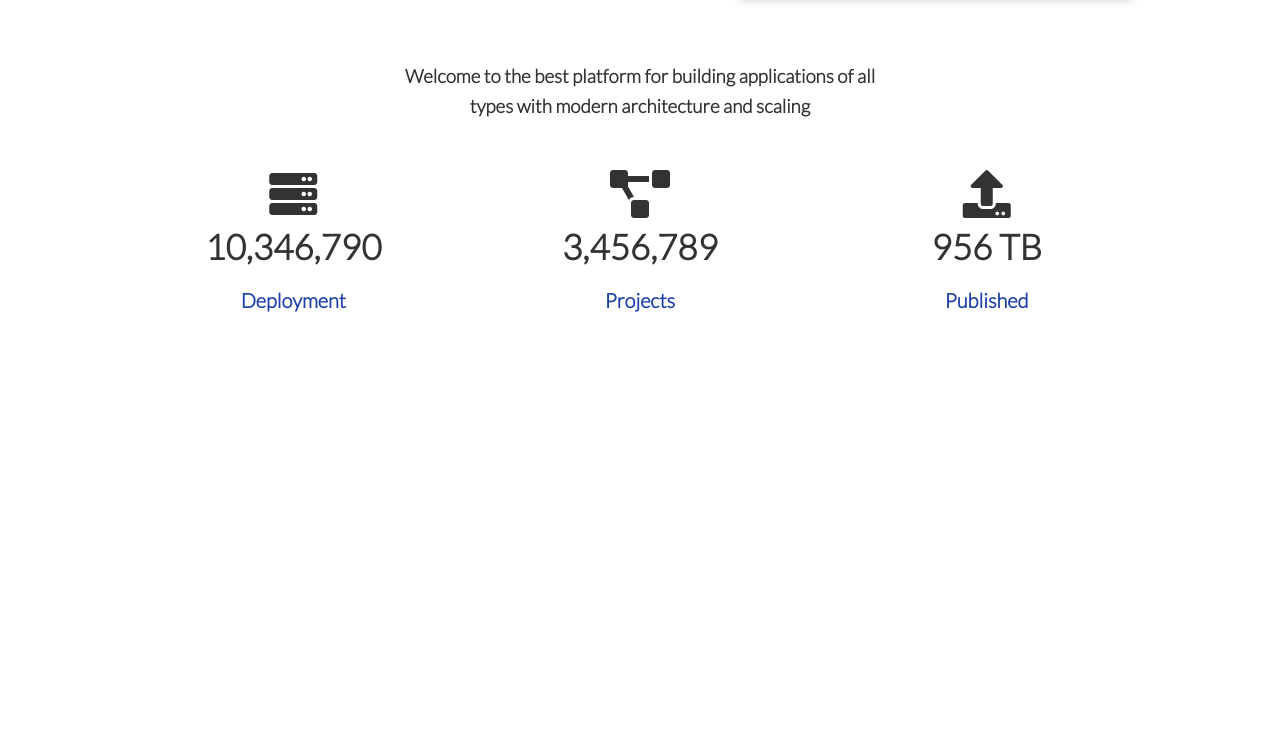
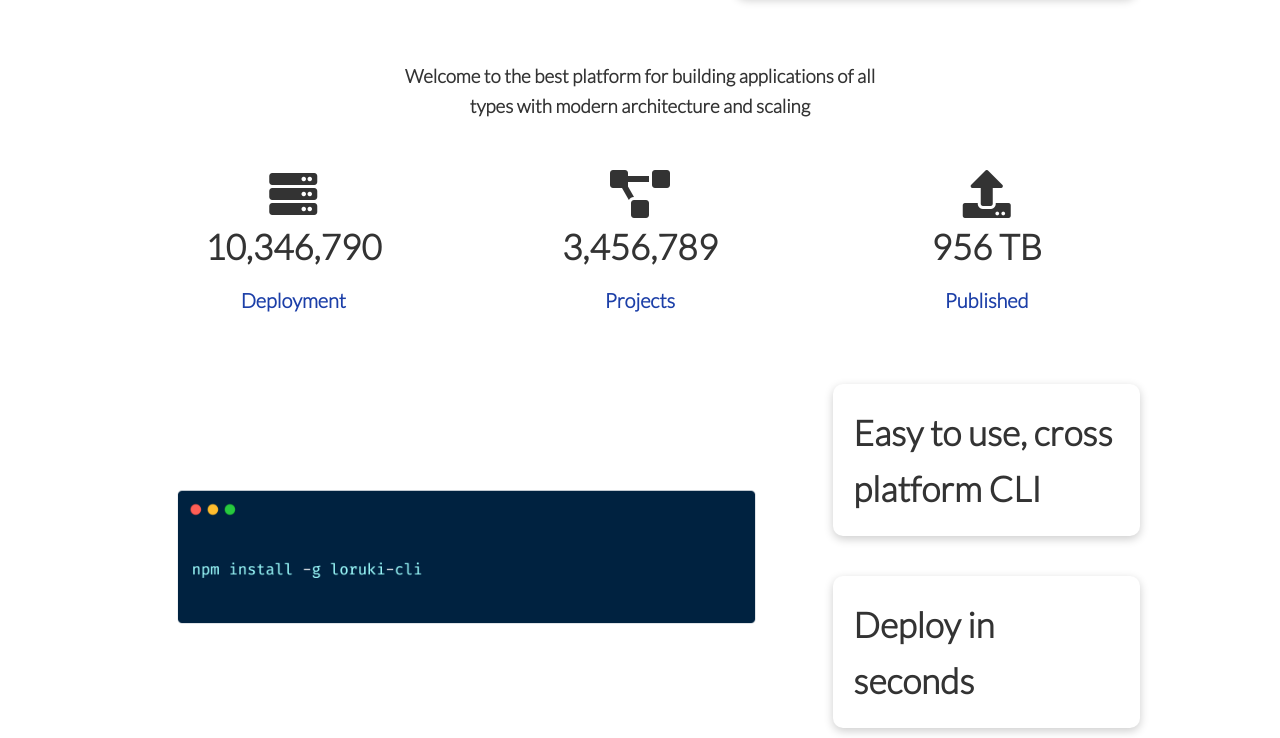
Before and after one commit to KanuPeace/Dev-trait-Designs, a plain HTML site: page index.html in a window 1280 px wide. Shown: the part 508-1246 px from the top of the page. Before the commit the page ends 882 px from the top, so only its background shows below. Drawn offline with Linux system fonts and the light colour scheme.

Commit message:
cli image added

```diff
--- a/index.html
+++ b/index.html
@@ -83,9 +83,18 @@
             <p class="text-secondary">Published</p>
           </div>
         </div>
-
-
       </div>
+      <section class="cli">
+        <div class="container grid">
+            <img src="images/cli.png" alt="">
+            <div class="card">
+                <h3>Easy to use, cross platform CLI</h3>
+            </div>
+            <div class="card">
+                <h3>Deploy in seconds</h3>
+            </div>
+        </div>
+    </section>
     </section>
   </body>
 </html>
```
